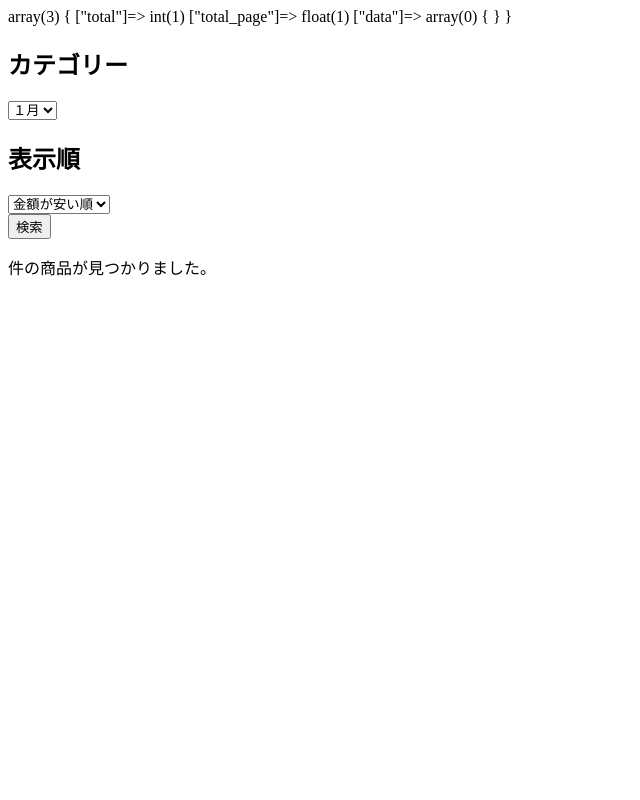
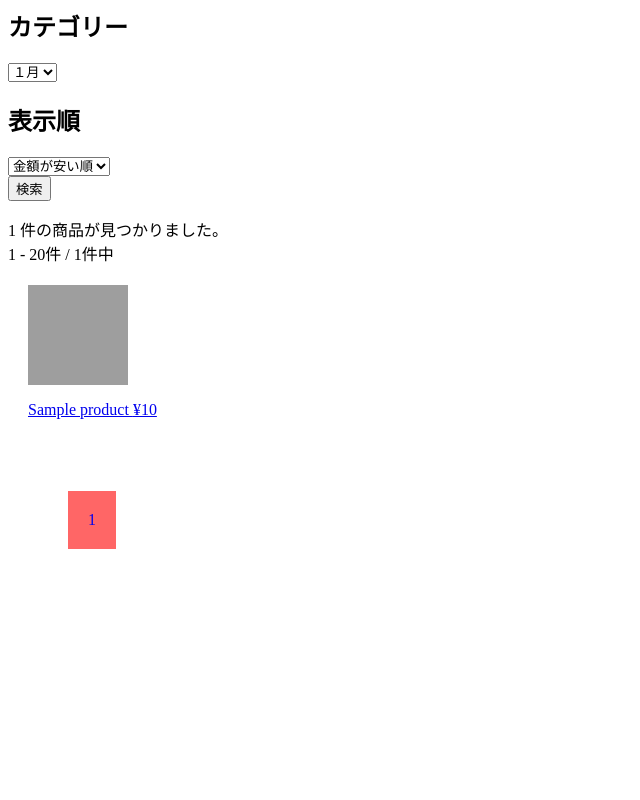
Before and after one commit to Ayako-a-due30/3rdpractice, a PHP site: page /3rdpractice/ in a window 1280 px wide. Shown: the whole page, without its empty margins (0-640 px from the left). Run offline with PHP 8.4, Linux system fonts and the light colour scheme; the visitor is signed in with stand-in values (Sample User, id 1); tables that the repository leaves empty or names only in its code hold one stand-in row (values such as "Sample post"); data that the repository does not hold is empty; grey boxes are pictures that could not be loaded.

Commit message:
登録ページの修正と詳細画面

```diff
--- a/src/app/index.php
+++ b/src/app/index.php
@@ -13,11 +13,9 @@ if(!is_int((int)$currentPageNum)){
 }
 //表示件数
 $listSpan=20;
-$currentMinNum = (($currentPageNum)*$listSpan);
+$currentMinNum = (($currentPageNum-1)*$listSpan);
 $dbProductData = getProductList($currentMinNum);
 $dbCategoryData = getCategory();
-
-var_dump($dbProductData);//こっちはちゃんと出力できる
 ?>
 
 <html lang="en">
@@ -25,6 +23,36 @@ var_dump($dbProductData);//こっちはちゃんと出力できる
     <meta charset="UTF-8">
     <meta http-equiv="X-UA-Compatible" content="IE=edge">
     <meta name="viewport" content="width=device-width, initial-scale=1.0">
+    <style type="text/css">
+      div .pagination{
+        overflow:hidden;
+      }
+      li{
+        list-style:none;
+        float:left;
+      }
+      .pagination .list-item a{
+        display:block;
+        background-color:#eee;
+        margin:20px;
+        padding:20px;
+        text-decoration:none;
+      }
+      .pagination .active a{
+        display:block;
+        background-color:#ff6666;
+        margin:20px;
+        padding:20px;
+        text-decoration:none;
+      }
+      .panel-list{
+        overflow:hidden;
+      }
+      .panel{
+        float:left;
+        margin:20px;
+      }
+    </style>
     <title>記事一覧</title>
 </head>
 <body>
@@ -52,31 +80,32 @@ var_dump($dbProductData);//こっちはちゃんと出力できる
             <div class="search-left">
                 <span class="total-num">
                     <?php
-                    $dbProductData = array("total"=>null);
                     echo sanitize($dbProductData['total']); ?>
                 </span>件の商品が見つかりました。
             </div>
+            <div class="search-right">
+            <span class="num"><?php echo $currentMinNum+1; ?></span> -
+            <span class="num"><?php echo $currentMinNum+$listSpan; ?></span>件 /
+            <span class="num"><?php echo sanitize($dbProductData['total']); ?></span>件中
+          </div>
+
             <div class="panel-list">
          <?php
-            foreach($dbProductData['data'] as $key=>$val)://ここが動いてないっぽい？
+            foreach($dbProductData["data"] as $key=>$val):
           ?>
-            <!-- <a href="productDetail.php?p_id=<?php echo $val['id']; ?>" class="panel"> -->
+            <a href="productDetail.php?p_id=<?php echo $val['id']; ?>" class="panel">
               <div class="panel-head">
-                <img src="<?php echo sanitize($val['pic1']); ?>" alt="<?php echo sanitize($val['name']); ?>">
+                <img src="<?php echo sanitize($val['pic1']); ?>" alt="<?php echo sanitize($val['name']); ?>" style ="height:100px; width:100px;" >
               </div>
               <div class="panel-body">
-                <p class="panel-title"><?php echo sanitize($val['name']); ?> <span class="price">¥
-                    <?php echo sanitize(number_format($val['price'])); ?></span></p>
+                <p class="panel-title"><?php echo sanitize($val['name']); ?> <span class="price">¥<?php echo sanitize(number_format($val['price']),1); ?></span></p>
               </div>
-            <!-- </a> -->
+            </a>
           <?php
             endforeach;
           ?>
         </div>
-      </section>
-
-    </div>
-
+        <?php pagination($currentPageNum,$dbProductData['total_page']); ?>
     </section>
 
 </body>
--- a/src/app/registArticle.php
+++ b/src/app/registArticle.php
@@ -19,16 +19,16 @@ ini_set('display_errors','on');
     $pic1 = (!empty($_FILES['pic1']['name'])) ? uploadImg($_FILES['pic1'],'pic1'):'';
     $pic1 = (empty($pic1) && !empty($dbFormData['pic1']) ? $dbFormData['pic1']: $pic1);
     $pic2 = (!empty($_FILES['pic2']['name'])) ? uploadImg($_FILES['pic2'],'pic2'):'';
-    $pic2 = (empty($pic2) && !empty($dbFormData['pic2']) ? $dbFormData['pic2']: $pic1);
+    $pic2 = (empty($pic2) && !empty($dbFormData['pic2']) ? $dbFormData['pic2']: $pic2);
     $pic3 = (!empty($_FILES['pic3']['name'])) ? uploadImg($_FILES['pic3'],'pic3'):'';
-    $pic3 = (empty($pic3) && !empty($dbFormData['pic3']) ? $dbFormData['pic3']: $pic1);
+    $pic3 = (empty($pic3) && !empty($dbFormData['pic3']) ? $dbFormData['pic3']: $pic3);
 
     try{
         $dbh = dbConnect();
         if($edit_flg){
             //更新する
             $sql = 'UPDATE product SET name=:name,category_id=:category,price=:price,comment=:comment,pic1=:pic1,pic2=:pic2,pic3=:pic3,user_id=:user_id AND id = :p_id';
-            $data = array(':name'=>$name,':category'=>$category,':price'=>$price,':comment'=>$comment,':pic1'=>$pic1,':pic2'=>$pic2,':pic3'=>$pic3,':user_id'=>$_SESSION['user_id'],'p_id'=>$p_id);
+            $data = array(':name'=>$name,':category'=>$category,':price'=>$price,':comment'=>$comment,':pic1'=>$pic1,':pic2'=>$pic2,':pic3'=>$pic3,':u_id'=>$_SESSION['user_id'],'p_id'=>$p_id);
         }else{
             //新規登録
             $sql = 'insert into product (name, category_id, price, comment, pic1, pic2, pic3, user_id, create_date ) values (:name, :category, :price, :comment,  :pic1, :pic2, :pic3, :u_id, :date)';
--- a/src/function/function.php
+++ b/src/function/function.php
@@ -294,35 +294,6 @@ function getProductList($currentMinNum = 1, $span = 20){
     }
   }
 
-// function getProductList($currentMinNum=1,$span=3){
-//     try{
-//         $dbh = dbConnect();
-//         $sql = 'SELECT id FROM product';
-//         $data = array();
-//         $stmt = queryPost($dbh,$sql,$data);
-//         $rst['total']= $stmt->rowCount();//総レコード数
-//         $rst['total_page']= ceil($rst['total']/$span);//ページ数
-//         if(!$stmt){
-//             return false;
-//         }
-//         //ページング
-//         $sql = 'SELECT * FROM product';
-//         $sql .= ' LIMIT '.$span.' OFFSET '.$currentMinNum;
-
-//         $data= array();
-//         $stmt = queryPost($dbh,$sql,$data);
-//         global $data;
-//         if($stmt){
-//             $rst['data']= $stmt->fetchAll();
-//             return $rst;
-//         }else{
-//             return false;
-//         }
-//     }catch(Exception $e){
-//         global $err_msg;
-//         $err_msg = ERR04;
-//     }
-// }
 
 function getCategory(){
     try{
@@ -340,6 +311,7 @@ function getCategory(){
         $err_msg = ERR04;
     }
 }
+
 function uploadImg($file,$key){
     if(isset($file['error']) && is_int($file['error'])){
         try{
@@ -376,6 +348,93 @@ function uploadImg($file,$key){
         }
     }
 }
+function showImg($path){
+    if(empty($path)){
+        if(empty($path)){
+            return 'img/sample-img.png';
+        }else{
+            return $path;
+        }
+    }
+}
+function appendGetParam($arr_del_key){
+    if(!empty($_GET)){
+        $str='?';
+        foreach($_GET as $key =>$val){
+            if(!in_array($key,$arr_del_key,true)){
+                $str.=$key.'='.$val.'&';
+            }
+        }
+        $str = mb_substr($str,0,-1,"UTF-8");
+        echo $str;
+    }
+}
+function pagination($currentPageNum,$totalPageNum,$link='',$pageColNum = 5){
+    if($currentPageNum == $totalPageNum && $totalPageNum >= $pageColNum){
+        //インデックスは今のページからマイナス４の値から始まって
+        $minPageNum = $currentPageNum-4;
+        //今のページが最終インデックス
+        $maxPageNum = $currentPageNum;
+        //今のページが最終ページから１ページ前で５ページ以上あったら
+      } elseif($currentPageNum == ($totalPageNum -1) && $totalPageNum >=$pageColNum){
+        //最初のインデックスは３ページ前から始まって
+        $minPageNum = $currentPageNum-3;
+        //最後のインデックスは１つ後のページで終了
+        $maxPageNum = $currentPageNum+1;
+        //今２ページ目で全ページ数が５ページ以上あったら
+      } elseif($currentPageNum ==2 && $totalPageNum >= $pageColNum){
+        //最初のインデックスは１つ前のページから始まって
+        $minPageNum = $currentPageNum -1;
+        //最後のインデックスは３つあとが最終
+        $maxPageNum = $currentPageNum +3;
+        //１ページ目だったら
+      } elseif($currentPageNum ==1 && $totalPageNum >=$pageColNum){
+        $minPageNum = $currentPageNum;
+        $maxPageNum = 5;
+        //全ページが５ページなかったら
+      } elseif($totalPageNum < $pageColNum){
+        $minPageNum = 1;
+        $maxPageNum = $totalPageNum;
+        //それ以外だったらインデックスは２ページ前から始まって、２ページ後から始まる
+      } else{
+        $minPageNum = $currentPageNum -2;
+        $maxPageNum = $currentPageNum +2;
+      }
+      echo '<div class="pagination">';
+      echo '<ul class="pagination-list">';
+        if($currentPageNum != 1){
+          echo '<li class="list-item"><a href="?p=1'.$link.'">&lt;</a></li>';
+        }
+        for($i = $minPageNum; $i <= $maxPageNum; $i++){
+          echo '<li class="list-item ';
+          if($currentPageNum == $i ){ echo 'active'; }
+          echo '"><a href="?p='.$i.$link.'">'.$i.'</a></li>';
+        }
+        if($currentPageNum != $maxPageNum){
+          echo '<li class="list-item"><a href="?p='.$maxPageNum.$link.'">&gt;</a></li>';
+        }
+      echo '</ul>';
+    echo '</div>';
+
+}
+function getProductOne($p_id){
+    debug('商品情報を取得：商品ID'.$p_id);
+    try{
+        $dbh=dbConnect();
+        $sql='SELECT p.id,p.name,p.comment,p.price,p.pic1,p.pic2,p.pic3,p.user_id,p.create_date,p.update_date,c.name
+        AS category FROM product AS p LEFT JOIN category AS c ON p.category_id=c.id WHERE p.id=:p_id AND p.delete_flg = 0 AND c.delete_flg =0';
+        $data = array(':p_id' =>$p_id);
+        $stmt =queryPost($dbh,$sql,$data);
+        if($stmt){
+            return $stmt->fetch(PDO::FETCH_ASSOC);
+        }else{
+            return false;
+        }
+    }catch(Exception $e){
+        error_log('エラー：'.$e->getMessage());
+    }
+}
+
 //サニタイズーーーーーーーーーーーーーーーーー
 function sanitize($str){
     return htmlspecialchars($str,ENT_QUOTES);
```
Also changed, not shown: src/app/productDetail.php (added, +146 -0 lines), src/app/uploads/db9998ca8529aec8dd3b214328a919b08f950f9d.jpeg (added), 1 other file.
